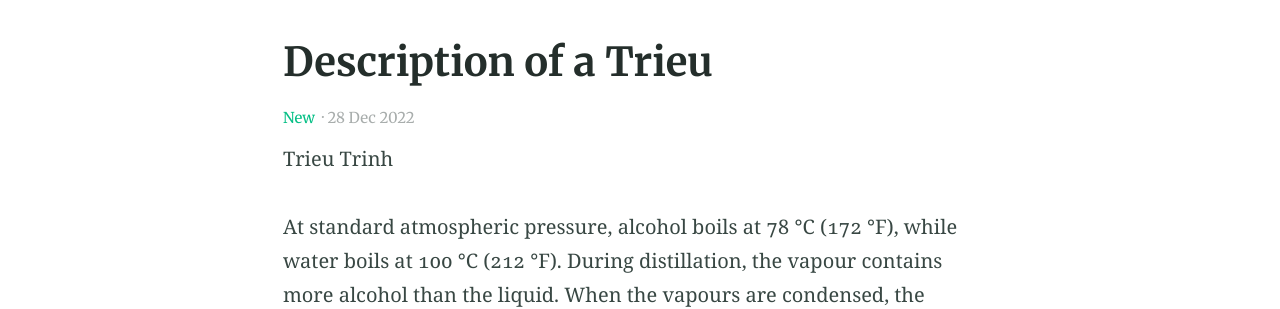
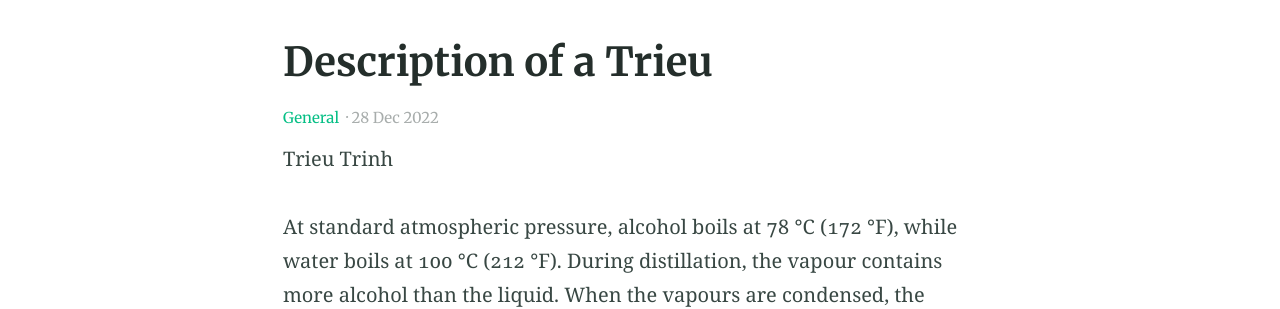
Before and after one commit to trieutrinh/trieutrinh.github.io, a Jekyll site: the page built from _posts/2022-12-28-trieu-post-one.md, in a window 1280 px wide. Shown: the part 408-717 px from the top of the page. Built offline with Jekyll 4.4.1, drawn with Linux system fonts in a browser that asks for light colours.

Commit message:
Add file trieupost

```diff
--- a/_posts/2022-12-28-trieu-post-one.md
+++ b/_posts/2022-12-28-trieu-post-one.md
@@ -1,7 +1,7 @@
 ---
 title: Description of a Trieu
 categories:
-- New
+- General
 excerpt: |
   A pot still is a type of still used in distilling spirits such as whisky or brandy. Heat is applied directly to the pot containing the wash (for whisky) or wine (for brandy).
 feature_text: |
```
